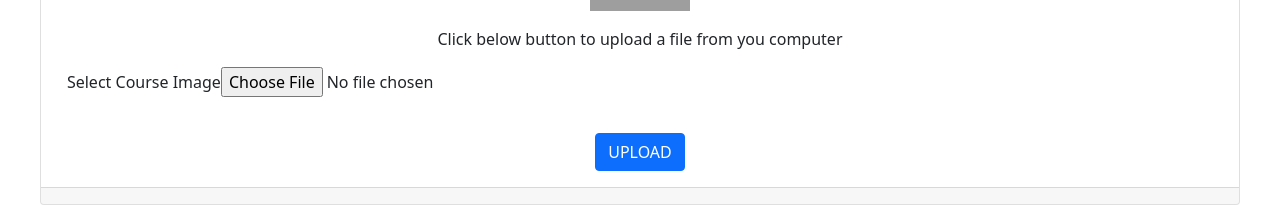
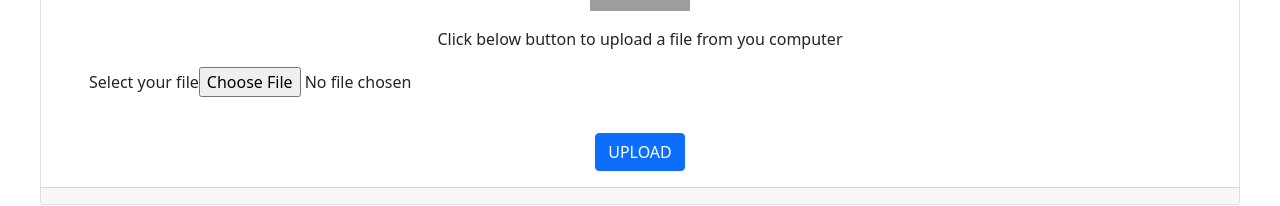
Before and after one commit to chamikaVisal/SSD-GOOGLE-OAUTH, a React (Create React App) app in the folder ssd-frontend/: page /Upload in a window 1280 px wide. Shown: the part 341-547 px from the top of the page. Built offline with nearby package versions, Linux system fonts and the light colour scheme; no server answers; grey boxes are pictures that could not be loaded.

Commit message:
changes in homepage componentdidmount and uploadmainfile

```diff
--- a/ssd-frontend/src/components/UploadMainFile.js
+++ b/ssd-frontend/src/components/UploadMainFile.js
@@ -92,7 +92,7 @@ console.log("here it is",this.state.tokValue[0].token)
               Click below button to upload a file from you computer
             </Card.Text>
             <div className="col-md-5 mb-3">
-              <label htmlFor="validationDefault04">Select Course Image</label>
+              <label htmlFor="validationDefault04">Select your file</label>
               <input
                 type="file"
                 name="file"
```
Also changed, not shown: ssd-frontend/src/components/FormSigUp.js (+0 -18 lines), ssd-frontend/src/components/HomePage.js (+4 -8 lines).
